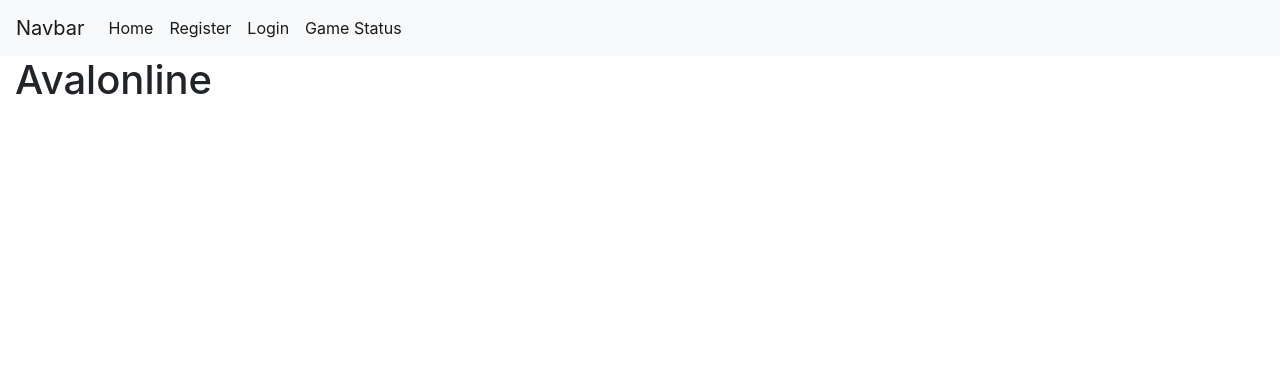
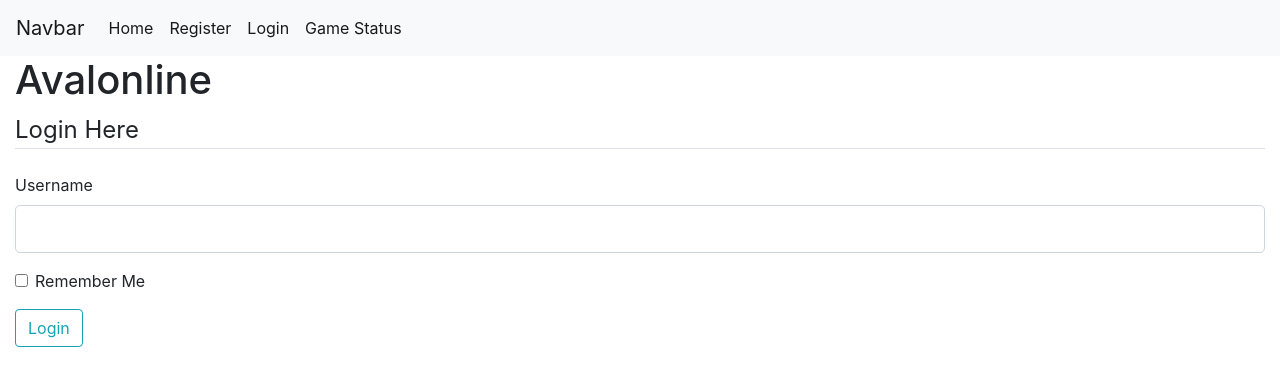
Before and after one commit to ejisenstein/Metis-Avalon, a Flask app: page /login in a window 1280 px wide. Shown: the top 386 px of the page. Run offline with Flask 2, Linux system fonts and the light colour scheme; some libraries are stand-ins or nearby versions.

Commit message:
changed file name to flask_avalon, flashes messages for login/registration

```diff
--- a/Flask/Flask_tutorial.py
+++ /dev/null
@@ -1,35 +0,0 @@
-from flask import Flask, redirect, url_for, render_template, request, session, flash
-from forms import RegistrationForm, LoginForm
-
-#from datetime import timedelta
-#from flask_sqlalchemy import SQLAlchemy
-
-app = Flask(__name__)
-
-app.config['SECRET_KEY'] = '93548cc0fde27fd878cb9aab95033646'
-
-@app.route("/")
-def home():
-    return render_template("index.html")
-
-@app.route("/register")
-def register():
-    form = RegistrationForm()
-    return render_template("register.html", title='Register', form=form)
-
-@app.route("/login")
-def login():
-    form = LoginForm()
-    return render_template("login.html", title='Login', form=form)
-
-
-
-# @app.route("/login", methods=["POST", "GET"])
-# def login():
-#     # if request.method =="POST":
-#     #     session.permanent = True
-#     #     user =
-#     pass
-
-if __name__ == "__main__":
-    app.run(debug=True)
--- /dev/null
+++ b/Flask/flask_avalon.py
@@ -0,0 +1,36 @@
+from flask import Flask, redirect, url_for, render_template, request, session, flash, redirect
+from forms import RegistrationForm, LoginForm
+
+#from datetime import timedelta
+#from flask_sqlalchemy import SQLAlchemy
+
+app = Flask(__name__)
+
+app.config['SECRET_KEY'] = '93548cc0fde27fd878cb9aab95033646'
+
+@app.route("/")
+def home():
+    return render_template("index.html")
+
+@app.route("/register", methods=['GET', 'POST'])
+def register():
+    form = RegistrationForm()
+    if form.validate_on_submit():
+        flash(f"Account created for {form.username.data}!", 'success')
+        return redirect(url_for("home"))
+    return render_template("register.html", title='Register', form=form)
+
+@app.route("/login", methods=['GET', 'POST'])
+def login():
+    form = LoginForm()
+    if form.validate_on_submit():
+        if form.username.data == 'buttstuff':
+            flash('You have been logged in!', 'success')
+            return redirect(url_for('home'))
+        else:
+            flash('Login not successful dipshit', 'danger')
+    return render_template("login.html", title='Login', form=form)
+
+
+if __name__ == "__main__":
+    app.run(debug=True)
--- a/Flask/templates/base.html
+++ b/Flask/templates/base.html
@@ -28,6 +28,15 @@
       </nav>
       <div class="container-fluid">
         <h1>Avalonline</h1>
+        {% with messages = get_flashed_messages(with_categories=true) %}
+          {% if messages %}
+            {% for category, message in messages %}
+              <div class="alert alert-{{ category }}">
+                {{ message }}
+              </div>
+            {% endfor %}
+          {% endif %}
+        {% endwith %}
         {% block content %}
         {% endblock %}
       </div>
--- a/Flask/templates/login.html
+++ b/Flask/templates/login.html
@@ -2,4 +2,25 @@
 {% block title %}Login Page{% endblock %}
 
 {% block content %}
-{% endblock %}
+
+  <div class="content-section">
+    <form method="POST" action="">
+        {{ form.hidden_tag() }}
+          <fieldset class = "form-group">
+            <legend class = "border-bottom mb-4">Login Here</legend>
+            <div class="form-group">
+                {{ form.username.label(class="form-control-label") }}
+                {{ form.username(class="form-control form-control-lg") }}
+            </div>
+            <div class="form-check">
+              {{ form.remember(class="form-check-input")}}
+              {{ form.remember.label(class="form-check-label")}}
+            </div>
+          </fieldset>
+          <div class="form-group">
+            {{ form.submit(class="btn btn-outline-info")}}
+          </div>
+    </form>
+  </div>
+
+{% endblock content %}
```
